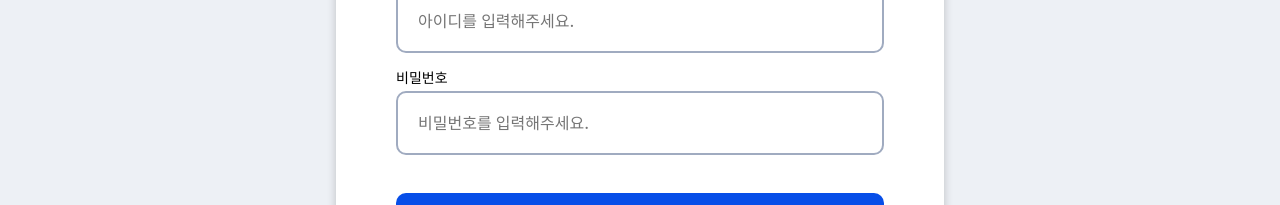
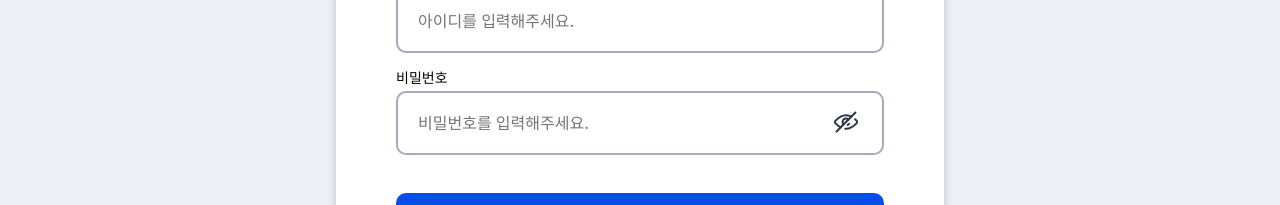
Before and after one commit to QUEZ-science/Quez-FE, a React (Vite) app: page /Log-in in a window 1280 px wide. Shown: the part 327-532 px from the top of the page. Built offline with nearby package versions, Linux system fonts and the light colour scheme; a web font is replaced by a local one.

Commit message:
feat :: 비밀번호 보기 토글 추가

```diff
--- a/src/page/LogIn.jsx
+++ b/src/page/LogIn.jsx
@@ -3,12 +3,15 @@ import { Link } from "react-router-dom";
 import { useState, useRef } from 'react';
 import { user } from '../mock/user';
 import '../style/Login.css';
+import openEye from '../assets/openEye.svg';
+import closeEye from '../assets/closeEye.svg';
 
 export default function LogIn(){
     const [loginData, setLoginData] = useState({
         id:"",
         pw:""
     });
+    const [veiwPw, setVeiwPw] = useState(false);
     const inputRef = useRef([]);
 
     const change = e => {
@@ -17,6 +20,9 @@ export default function LogIn(){
             ...data,
             [name]:value
         }));
+    }
+    const changePw = () => {
+        setVeiwPw(!veiwPw);
     }
     const login = ()=>{
         if(loginData.id===""){
@@ -42,8 +48,9 @@ export default function LogIn(){
                     </div>
                     <div className="pw">
                         <p className="p2">비밀번호</p>
-                        <input className="password-input p" type="password" placeholder="비밀번호를 입력해주세요."
+                        <input className="password-input p" type={veiwPw?'text':'password'} placeholder="비밀번호를 입력해주세요."
                         name='pw' value={loginData.pw} ref={el=>inputRef.current[1]=el} onChange={change} />
+                        <button className="pwBtn" onClick={changePw}><img src={veiwPw?openEye:closeEye} alt="" /></button>
                     </div>
 
                 </div>
--- a/src/style/Login.css
+++ b/src/style/Login.css
@@ -28,6 +28,7 @@
 .login-area .input-area input{
     width: 100%;
     padding: 20px;
+    padding-right: 50px;
     box-sizing: border-box;
     border-radius: 10px;
     border: solid 2px #A0ABC0;
@@ -52,3 +53,14 @@
 .login-area .btn-area a {
     color: #074EE8;
 }
+.pw {
+    position: relative;
+}
+.pwBtn {
+    background: none;
+    border: none;
+    position: absolute;
+    top: 48%;
+    right: 20px;
+    cursor: pointer;
+}
```
Also changed, not shown: src/assets/closeEye.svg (added), src/assets/openEye.svg (added).
